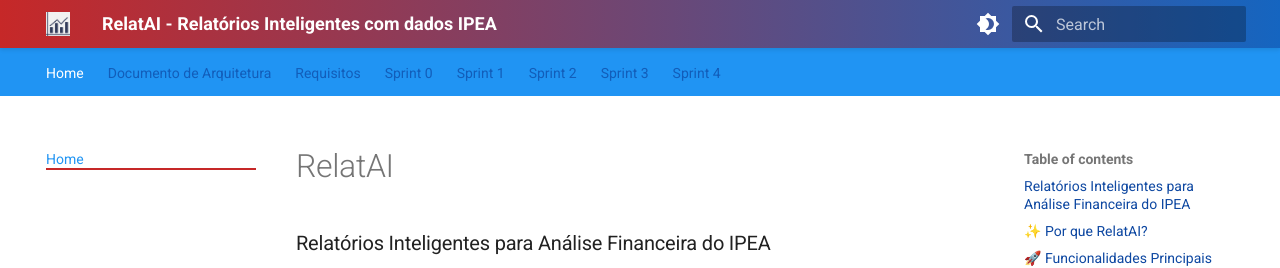
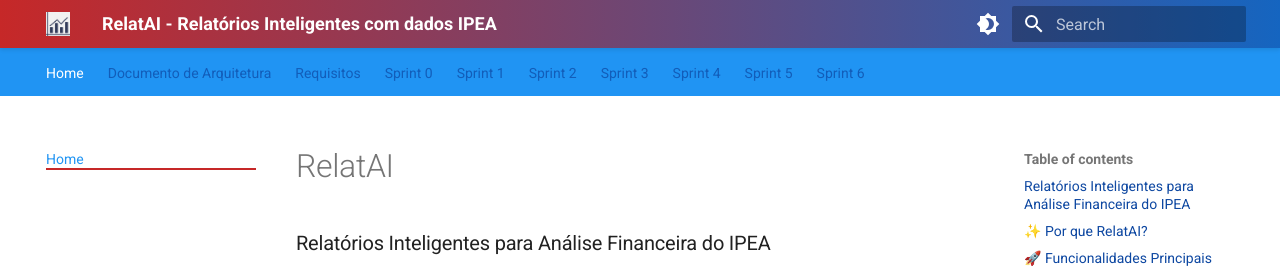
Before and after one commit to unb-mds/2025-1-RelatAI, an MkDocs documentation site: the page built from docs/index.md, in a window 1280 px wide and 900 px high. Shown: the top 268 px of the window. Built offline with MkDocs 1.6.1 and Material for MkDocs 9.7.7, drawn with Linux system fonts in a browser that asks for light colours.

Commit message:
Atualizando gitpages

```diff
--- a/mkdocs.yml
+++ b/mkdocs.yml
@@ -50,3 +50,5 @@
   - Sprint 2: sprints/sprint-2.md
   - Sprint 3: sprints/sprint-3.md
   - Sprint 4: sprints/sprint-4.md
+  - Sprint 5: sprints/sprint-5.md
+  - Sprint 6: sprints/sprint-6.md
```
